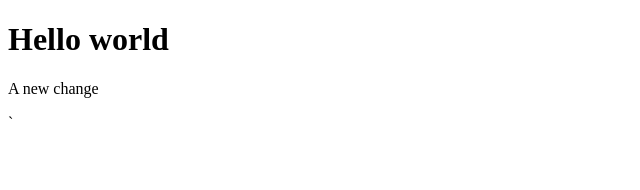
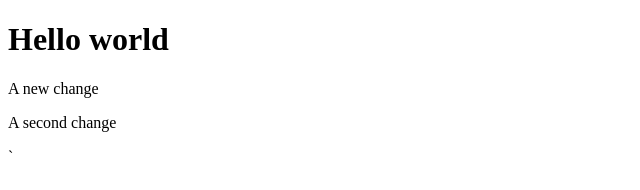
Before and after one commit to HaiNguyen267/testgit, a plain HTML site: page index.html in a window 1280 px wide. Shown: the whole page, without its empty margins (0-640 px from the left). Drawn offline with Linux system fonts and the light colour scheme.

Commit message:
a new line again

```diff
--- a/index.html
+++ b/index.html
@@ -9,5 +9,6 @@
 <body>
     <h1>Hello world</h1>
     <p>A new change</p>
+    <p>A second change</p>
 </body>`
 </html>
```
